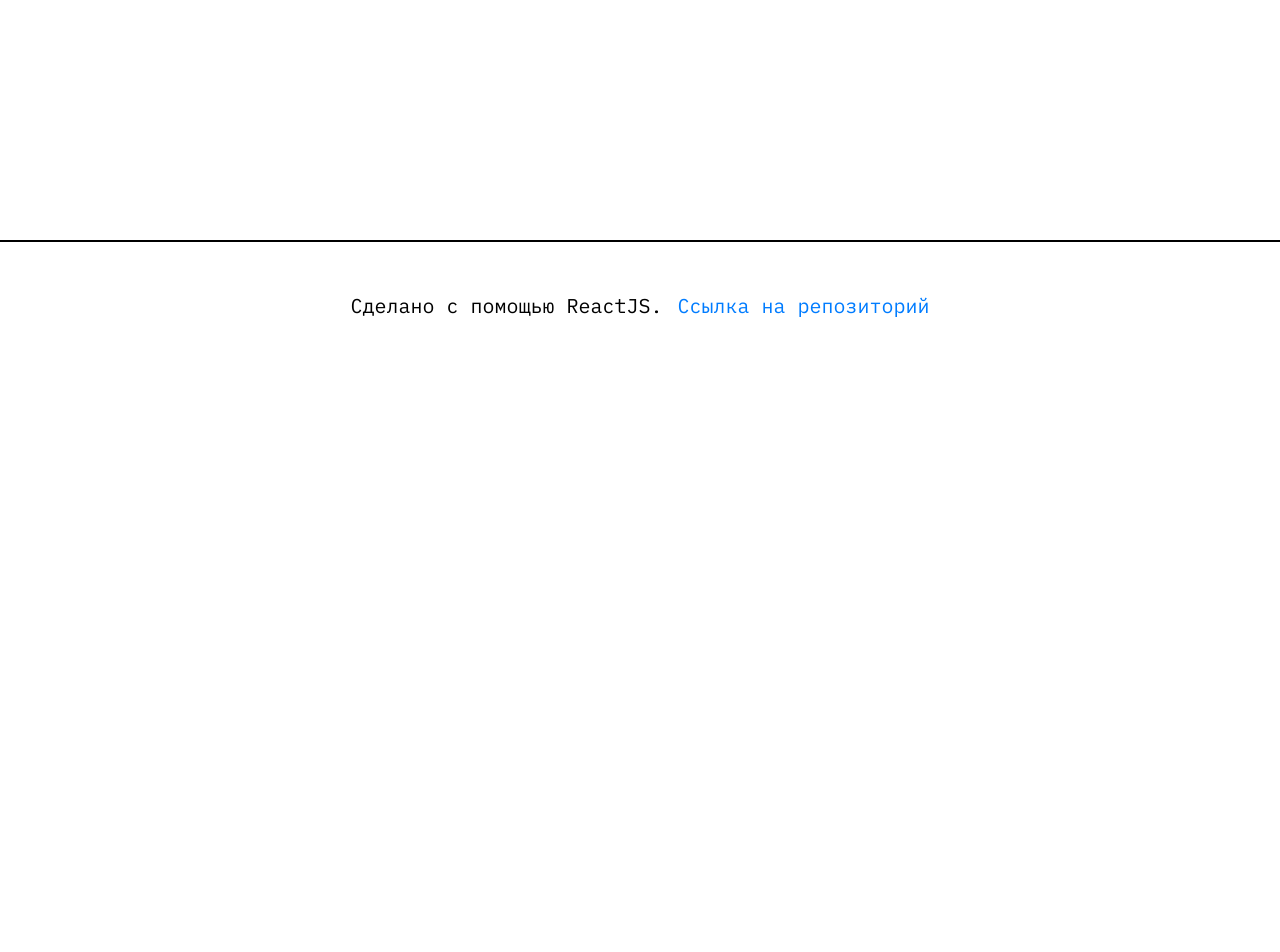
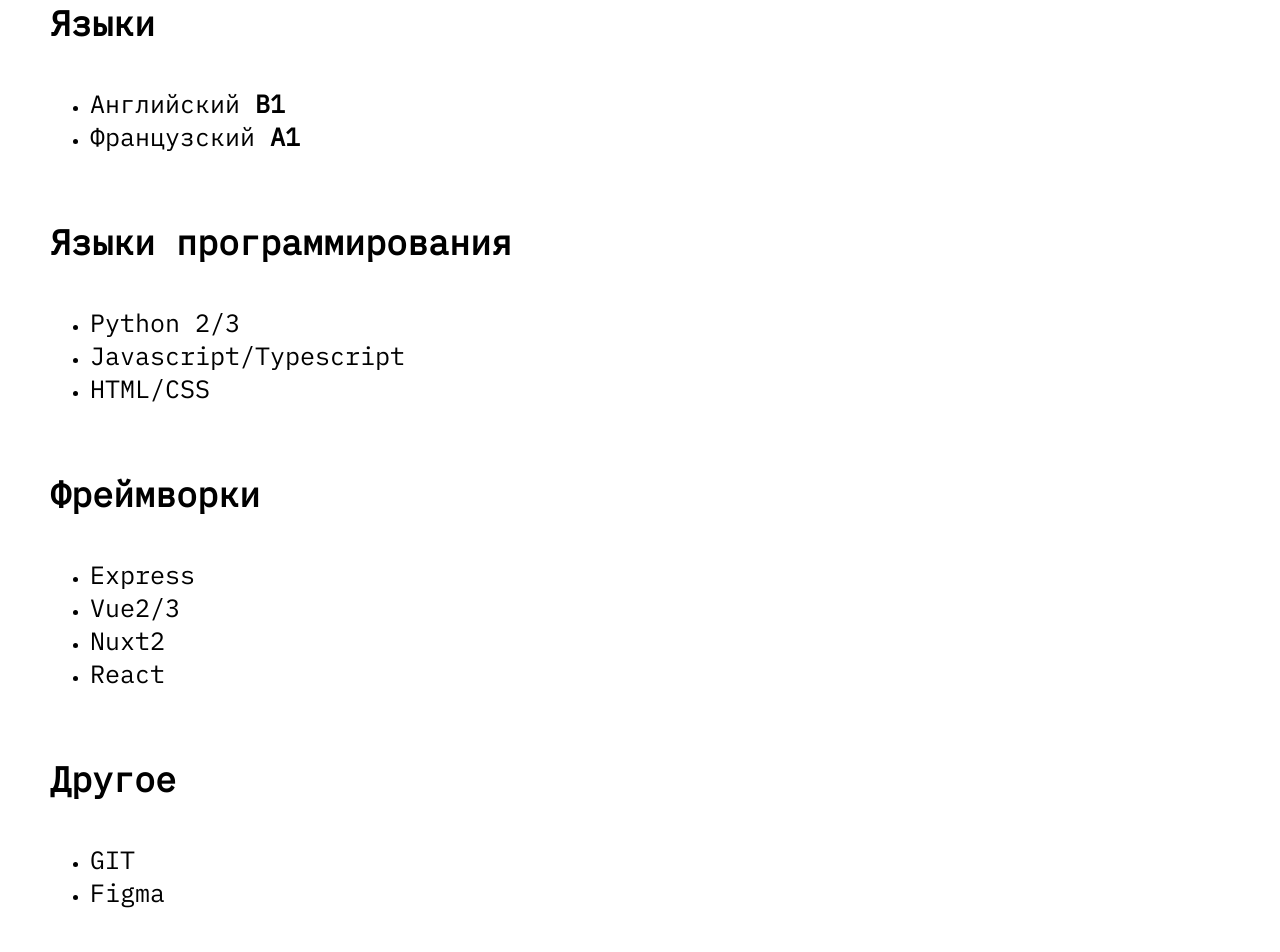
Before and after one commit to VlAnton/portfolio.vlasov.anton, a React (Create React App) app: page /skills in a window 1280 px wide. Shown: the part 420-1372 px from the top of the page. Before the commit the page ends 800 px from the top, so only its background shows below. Built offline with nearby package versions, Linux system fonts and the light colour scheme.

Commit message:
skills page added

```diff
--- a/src/pages/Contacts/Contacts.module.css
+++ b/src/pages/Contacts/Contacts.module.css
@@ -2,6 +2,12 @@
   padding: 0;
   list-style-type: none;
 } */
+
+.contacts {
+  display: flex;
+  flex-direction: column;
+  gap: 50px;
+}
 
 .contacts li {
   font-size: 30px;
--- a/src/pages/Contacts/Contacts.tsx
+++ b/src/pages/Contacts/Contacts.tsx
@@ -4,15 +4,18 @@
 export function Contacts() {
   return (
     <div className="page-wrapper">
+      <div className={classes.contacts}>
         <h1 className="main-header">Контакты</h1>
 
-      <section className={classes.contacts}>
+        <section>
           <ul>
             <li>
-            <a href="tel:+79923463495">+7 (992) 346-34-95</a> — основной телефон
+              <a href="tel:+79923463495">+7 (992) 346-34-95</a> — основной
+              телефон
             </li>
             <li>
-            <a href="tel:+79923463495">+7 (982) 610-05-23</a> — рабочий телефон
+              <a href="tel:+79923463495">+7 (982) 610-05-23</a> — рабочий
+              телефон
             </li>
             <li>
               <a href="mailto:antocha1616@gmail.com">Почта</a>
@@ -20,8 +23,19 @@
             <li>
               <a href="https://t.me/antochavlasov">Telegram</a>
             </li>
+            <li>
+              <a
+                className={classes.descriptionText}
+                href="https://github.com/VlAnton"
+                target="_blank"
+                rel="noreferrer"
+              >
+                Мой GitHub
+              </a>
+            </li>
           </ul>
         </section>
       </div>
+    </div>
   )
 }
--- a/src/pages/Experience/Experience.tsx
+++ b/src/pages/Experience/Experience.tsx
@@ -17,6 +17,14 @@
           работал frontend-разработчиком 3.5 лет, после&nbsp;чего&nbsp;
           переквалифицировался в&nbsp;UI/UX дизайнеры.
         </p>
+        <a
+          className={classes.descriptionText}
+          href="https://github.com/VlAnton"
+          target="_blank"
+          rel="noreferrer"
+        >
+          Мой GitHub
+        </a>
       </section>
 
       <section className={classes.block}>
--- /dev/null
+++ b/src/pages/Skills/Skills.module.scss
@@ -0,0 +1,11 @@
+.skills {
+  display: flex;
+  flex-direction: column;
+  gap: 50px;
+}
+
+.block {
+  display: flex;
+  flex-direction: column;
+  gap: 25px;
+}
--- a/src/pages/Skills/Skills.tsx
+++ b/src/pages/Skills/Skills.tsx
@@ -1,5 +1,69 @@
 import React from 'react'
+import classes from '@/pages/Skills/Skills.module.scss'
 
 export function Skills() {
-  return <div>Skills</div>
+  return (
+    <div className="page-wrapper">
+      <h1 className="main-header">Мои навыки</h1>
+      <div className={classes.skills}>
+        <section className={classes.block}>
+          <h3 className="sub-header">Языки</h3>
+          <ul>
+            <li>
+              <p className="caption">
+                Английский <b>B1</b>
+              </p>
+            </li>
+            <li>
+              <p className="caption">
+                Французский <b>A1</b>
+              </p>
+            </li>
+          </ul>
+        </section>
+        <section className={classes.block}>
+          <h3 className="sub-header">Языки программирования</h3>
+          <ul>
+            <li>
+              <p className="caption">Python 2/3</p>
+            </li>
+            <li>
+              <p className="caption">Javascript/Typescript</p>
+            </li>
+            <li>
+              <p className="caption">HTML/CSS</p>
+            </li>
+          </ul>
+        </section>
+        <section className={classes.block}>
+          <h3 className="sub-header">Фреймворки</h3>
+          <ul>
+            <li>
+              <p className="caption">Express</p>
+            </li>
+            <li>
+              <p className="caption">Vue2/3</p>
+            </li>
+            <li>
+              <p className="caption">Nuxt2</p>
+            </li>
+            <li>
+              <p className="caption">React</p>
+            </li>
+          </ul>
+        </section>
+        <section className={classes.block}>
+          <h3 className="sub-header">Другое</h3>
+          <ul>
+            <li>
+              <p className="caption">GIT</p>
+            </li>
+            <li>
+              <p className="caption">Figma</p>
+            </li>
+          </ul>
+        </section>
+      </div>
+    </div>
+  )
 }
```
Lines whose indentation alone changed are shown as unchanged.
